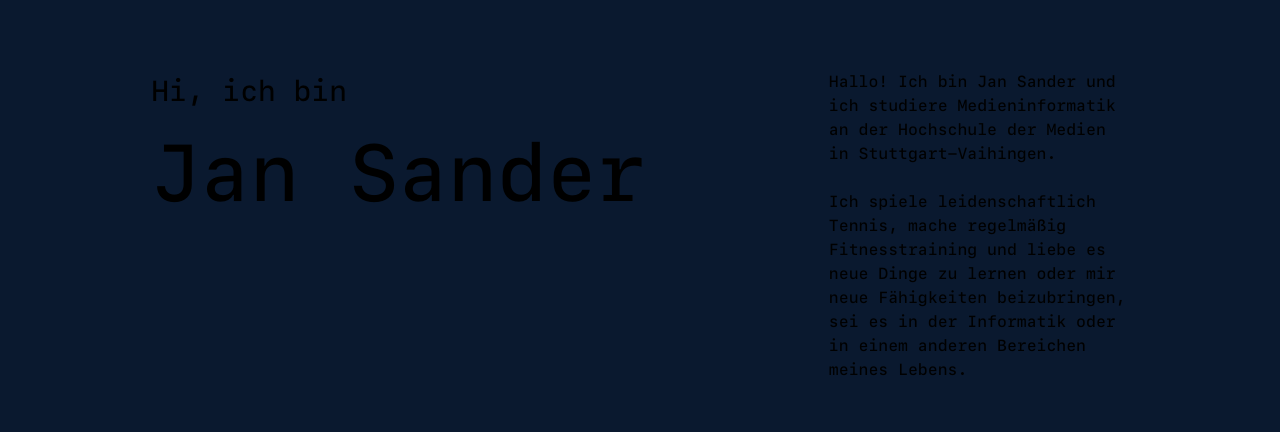
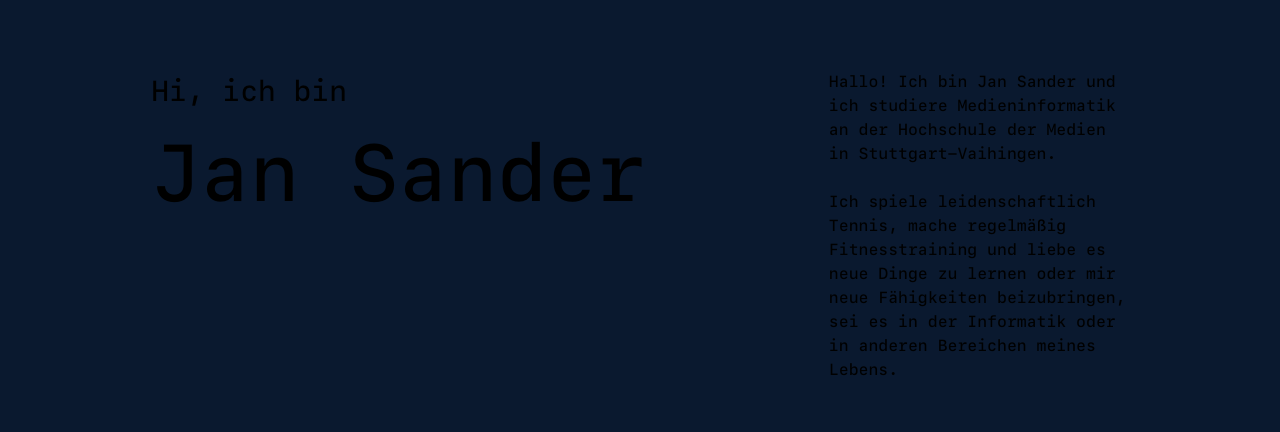
Before and after one commit to sndjan/portfolio, a React (Vite) app: page / in a window 1280 px wide. Shown: the part 176-608 px from the top of the page. Built offline with nearby package versions, Linux system fonts and the light colour scheme.

Commit message:
change: about me text

```diff
--- a/src/components/About.tsx
+++ b/src/components/About.tsx
@@ -15,7 +15,7 @@ function About() {
           <br />
           Ich spiele leidenschaftlich Tennis, mache regelmäßig Fitnesstraining
           und liebe es neue Dinge zu lernen oder mir neue Fähigkeiten
-          beizubringen, sei es in der Informatik oder in einem anderen Bereichen
+          beizubringen, sei es in der Informatik oder in anderen Bereichen
           meines Lebens.
         </div>
       </div>
--- a/src/modules/About.module.css
+++ b/src/modules/About.module.css
@@ -7,6 +7,7 @@
     justify-content: space-evenly;
     flex-wrap: wrap;
     margin-top: 100px;
+    row-gap: 50px;
 }
 
 .intro {
```
